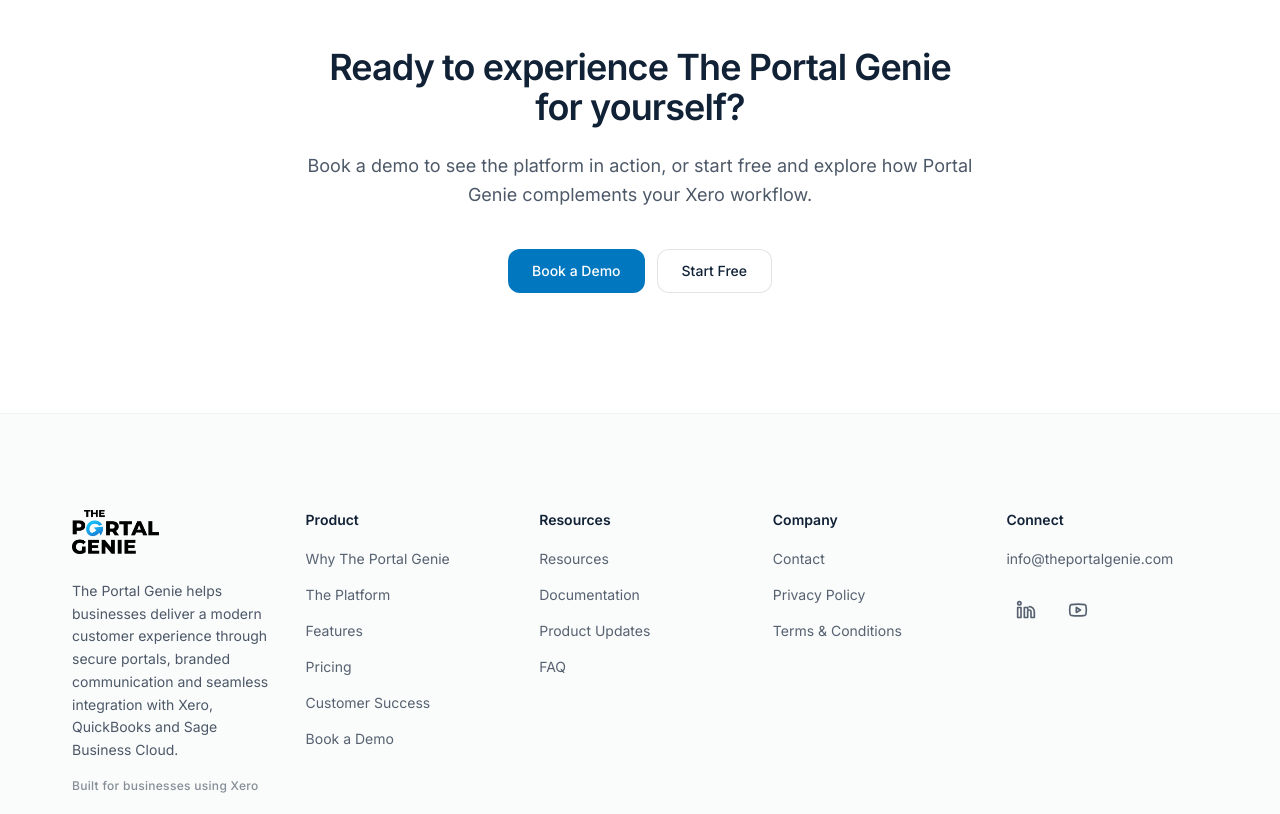
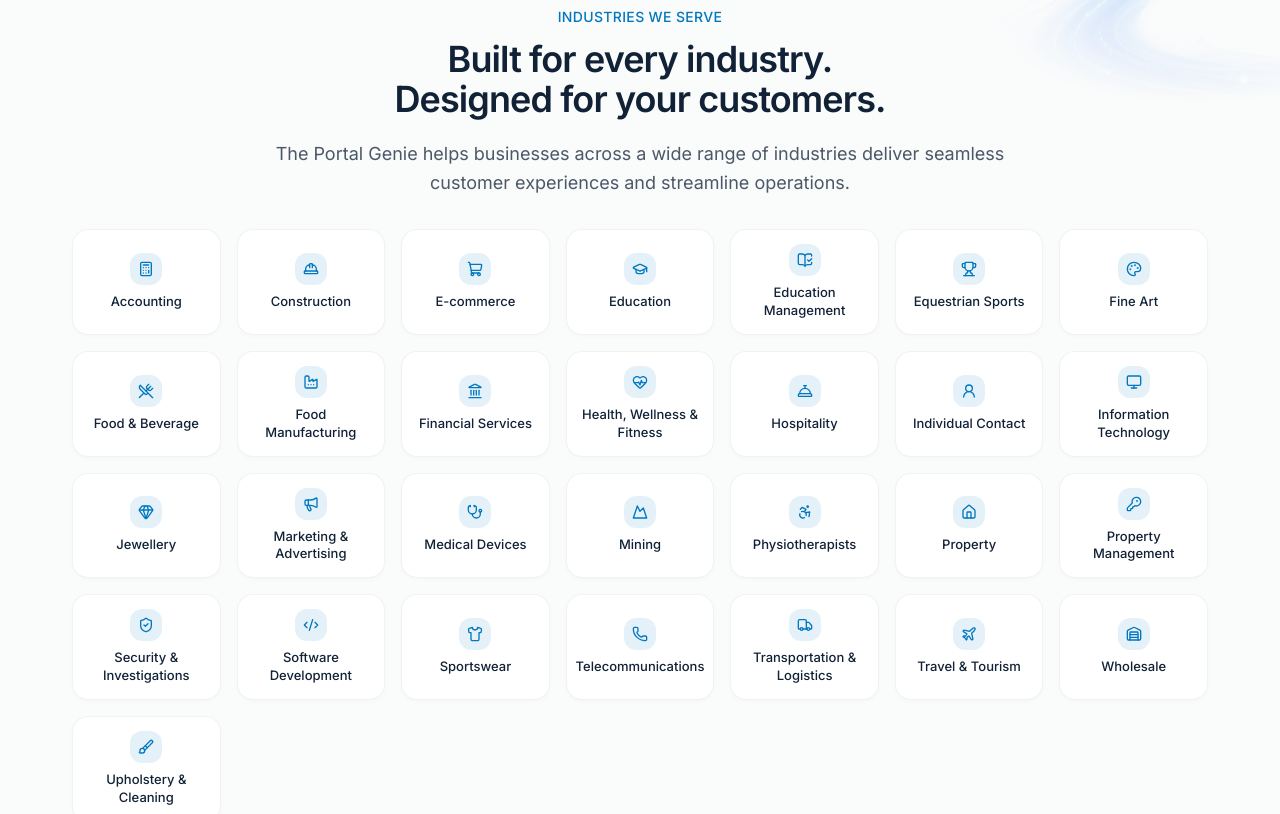
Before and after one commit to ThePortalGenie/portal-genie-site, a Next.js app: page /customer-success in a window 1280 px wide. Shown: the part 4440-5254 px from the top of the page. Built offline with nearby package versions, Linux system fonts and the light colour scheme.

Commit message:
Add Industry to customer success page

```diff
--- a/app/customer-success/page.tsx
+++ b/app/customer-success/page.tsx
@@ -4,6 +4,7 @@
 import { FeaturedTestimonials } from "@/components/customer-success/FeaturedTestimonials";
 import { CommonThemes } from "@/components/customer-success/CommonThemes";
 import { VerifiedXeroSection } from "@/components/customer-success/VerifiedXeroSection";
+import { IndustriesServed } from "@/components/customer-success/IndustriesServed";
 import { CustomerSuccessCta } from "@/components/customer-success/CustomerSuccessCta";
 import { customerSuccessPage } from "@/content/customer-success";
 import { site } from "@/config/site";
@@ -25,6 +26,7 @@
       <FeaturedTestimonials />
       <CommonThemes />
       <VerifiedXeroSection />
+      <IndustriesServed />
       <CustomerSuccessCta />
     </main>
   );
--- /dev/null
+++ b/components/customer-success/IndustriesServed.tsx
@@ -0,0 +1,154 @@
+"use client";
+
+import { useState } from "react";
+import {
+  Accessibility,
+  BookOpenCheck,
+  Brush,
+  Calculator,
+  Code2,
+  ConciergeBell,
+  Factory,
+  Gem,
+  GraduationCap,
+  HardHat,
+  HeartPulse,
+  Home,
+  KeyRound,
+  Landmark,
+  Megaphone,
+  Monitor,
+  Mountain,
+  Palette,
+  Phone,
+  Plane,
+  ShieldCheck,
+  Shirt,
+  ShoppingCart,
+  Stethoscope,
+  Trophy,
+  Truck,
+  UserRound,
+  UtensilsCrossed,
+  Warehouse,
+  type LucideIcon,
+} from "lucide-react";
+import { customerSuccessPage } from "@/content/customer-success";
+import { ScrollReveal } from "@/components/features/ScrollReveal";
+import { Container } from "@/components/ui/Container";
+import { GenieFlow } from "@/components/visuals/GenieFlow";
+
+const iconMap: Record<string, LucideIcon> = {
+  calculator: Calculator,
+  "hard-hat": HardHat,
+  "shopping-cart": ShoppingCart,
+  "graduation-cap": GraduationCap,
+  "book-open-check": BookOpenCheck,
+  trophy: Trophy,
+  palette: Palette,
+  "utensils-crossed": UtensilsCrossed,
+  factory: Factory,
+  landmark: Landmark,
+  "heart-pulse": HeartPulse,
+  "concierge-bell": ConciergeBell,
+  "user-round": UserRound,
+  monitor: Monitor,
+  gem: Gem,
+  megaphone: Megaphone,
+  stethoscope: Stethoscope,
+  mountain: Mountain,
+  accessibility: Accessibility,
+  home: Home,
+  "key-round": KeyRound,
+  "shield-check": ShieldCheck,
+  "code-2": Code2,
+  shirt: Shirt,
+  phone: Phone,
+  truck: Truck,
+  plane: Plane,
+  warehouse: Warehouse,
+  brush: Brush,
+};
+
+export function IndustriesServed() {
+  const { industriesServed } = customerSuccessPage;
+  const [expanded, setExpanded] = useState(false);
+  const { mobilePreviewCount } = industriesServed;
+  const hasHiddenOnMobile =
+    industriesServed.items.length > mobilePreviewCount;
+
+  return (
+    <section
+      className="relative overflow-hidden bg-background py-12 md:py-16 lg:py-20"
+      aria-labelledby="industries-served-heading"
+    >
+      <GenieFlow variant="soft" />
+      <Container className="relative z-10">
+        <ScrollReveal>
+          <div className="mx-auto max-w-3xl text-center">
+            <p className="text-sm font-medium uppercase tracking-wide text-portal-blue">
+              {industriesServed.eyebrow}
+            </p>
+            <h2
+              id="industries-served-heading"
+              className="mt-3 text-2xl font-semibold tracking-tight text-portal-navy sm:text-3xl lg:text-4xl"
+            >
+              {industriesServed.heading.line1}
+              <br />
+              {industriesServed.heading.line2}
+            </h2>
+            <p className="mt-5 text-base leading-relaxed text-portal-navy/75 sm:text-lg">
+              {industriesServed.description}
+            </p>
+          </div>
+        </ScrollReveal>
+
+        <ul className="mt-8 grid grid-cols-2 gap-3 sm:grid-cols-3 sm:gap-4 md:grid-cols-4 lg:grid-cols-6 lg:gap-4 xl:grid-cols-7">
+          {industriesServed.items.map((industry, index) => {
+            const Icon = iconMap[industry.icon];
+            const hiddenOnMobile =
+              hasHiddenOnMobile &&
+              !expanded &&
+              index >= mobilePreviewCount;
+
+            return (
+              <li
+                key={industry.name}
+                className={hiddenOnMobile ? "hidden md:block" : undefined}
+              >
+                <div className="flex h-full flex-col items-center justify-center rounded-2xl border border-muted/20 bg-surface px-2 py-3 text-center shadow-[0_2px_8px_-4px_rgba(17,33,54,0.06)] sm:px-3 sm:py-3.5">
+                  <div
+                    className="mb-2 inline-flex size-8 items-center justify-center rounded-button bg-portal-blue/10 text-portal-blue"
+                    aria-hidden="true"
+                  >
+                    {Icon ? (
+                      <Icon className="size-4" strokeWidth={2} />
+                    ) : null}
+                  </div>
+                  <p className="text-xs font-medium leading-snug text-portal-navy sm:text-[13px]">
+                    {industry.name}
+                  </p>
+                </div>
+              </li>
+            );
+          })}
+        </ul>
+
+        {hasHiddenOnMobile ? (
+          <div className="mt-6 flex justify-center md:hidden">
+            <button
+              type="button"
+              onClick={() => setExpanded((value) => !value)}
+              className="inline-flex h-10 items-center justify-center rounded-button border border-muted/30 bg-surface px-5 text-sm font-medium text-portal-navy transition-colors duration-200 hover:border-portal-blue/30 hover:text-portal-blue"
+              aria-expanded={expanded}
+            >
+              {expanded
+                ? industriesServed.collapseLabel
+                : industriesServed.expandLabel}
+            </button>
+          </div>
+        ) : null}
+      </Container>
+    </section>
+  );
+}
--- a/content/customer-success.ts
+++ b/content/customer-success.ts
@@ -153,6 +153,49 @@
       href: xeroAppStoreUrl,
     },
   },
+  industriesServed: {
+    eyebrow: "Industries we serve",
+    heading: {
+      line1: "Built for every industry.",
+      line2: "Designed for your customers.",
+    },
+    description:
+      "The Portal Genie helps businesses across a wide range of industries deliver seamless customer experiences and streamline operations.",
+    mobilePreviewCount: 8,
+    expandLabel: "View all industries",
+    collapseLabel: "Show fewer",
+    items: [
+      { name: "Accounting", icon: "calculator" },
+      { name: "Construction", icon: "hard-hat" },
+      { name: "E-commerce", icon: "shopping-cart" },
+      { name: "Education", icon: "graduation-cap" },
+      { name: "Education Management", icon: "book-open-check" },
+      { name: "Equestrian Sports", icon: "trophy" },
+      { name: "Fine Art", icon: "palette" },
+      { name: "Food & Beverage", icon: "utensils-crossed" },
+      { name: "Food Manufacturing", icon: "factory" },
+      { name: "Financial Services", icon: "landmark" },
+      { name: "Health, Wellness & Fitness", icon: "heart-pulse" },
+      { name: "Hospitality", icon: "concierge-bell" },
+      { name: "Individual Contact", icon: "user-round" },
+      { name: "Information Technology", icon: "monitor" },
+      { name: "Jewellery", icon: "gem" },
+      { name: "Marketing & Advertising", icon: "megaphone" },
+      { name: "Medical Devices", icon: "stethoscope" },
+      { name: "Mining", icon: "mountain" },
+      { name: "Physiotherapists", icon: "accessibility" },
+      { name: "Property", icon: "home" },
+      { name: "Property Management", icon: "key-round" },
+      { name: "Security & Investigations", icon: "shield-check" },
+      { name: "Software Development", icon: "code-2" },
+      { name: "Sportswear", icon: "shirt" },
+      { name: "Telecommunications", icon: "phone" },
+      { name: "Transportation & Logistics", icon: "truck" },
+      { name: "Travel & Tourism", icon: "plane" },
+      { name: "Wholesale", icon: "warehouse" },
+      { name: "Upholstery & Cleaning", icon: "brush" },
+    ],
+  },
   finalCta: {
     headline: "Ready to experience The Portal Genie for yourself?",
     description:
```
